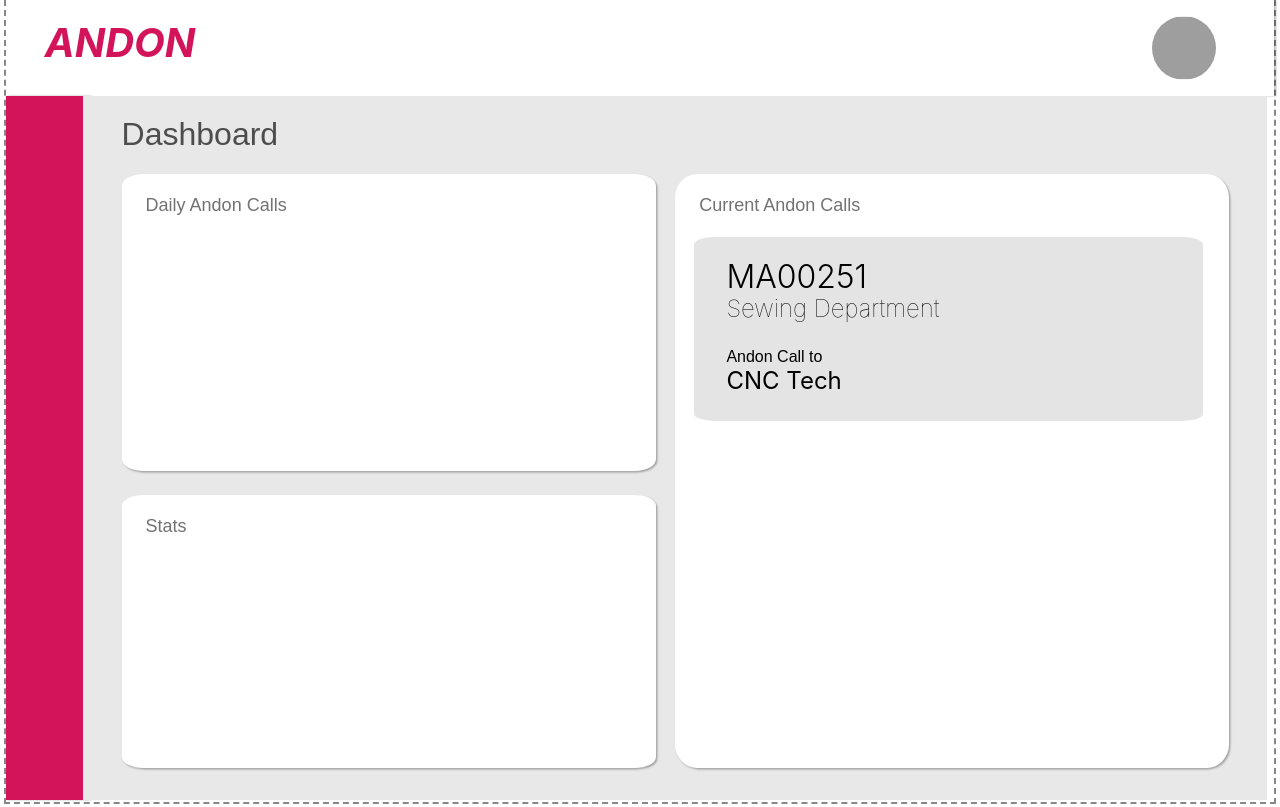
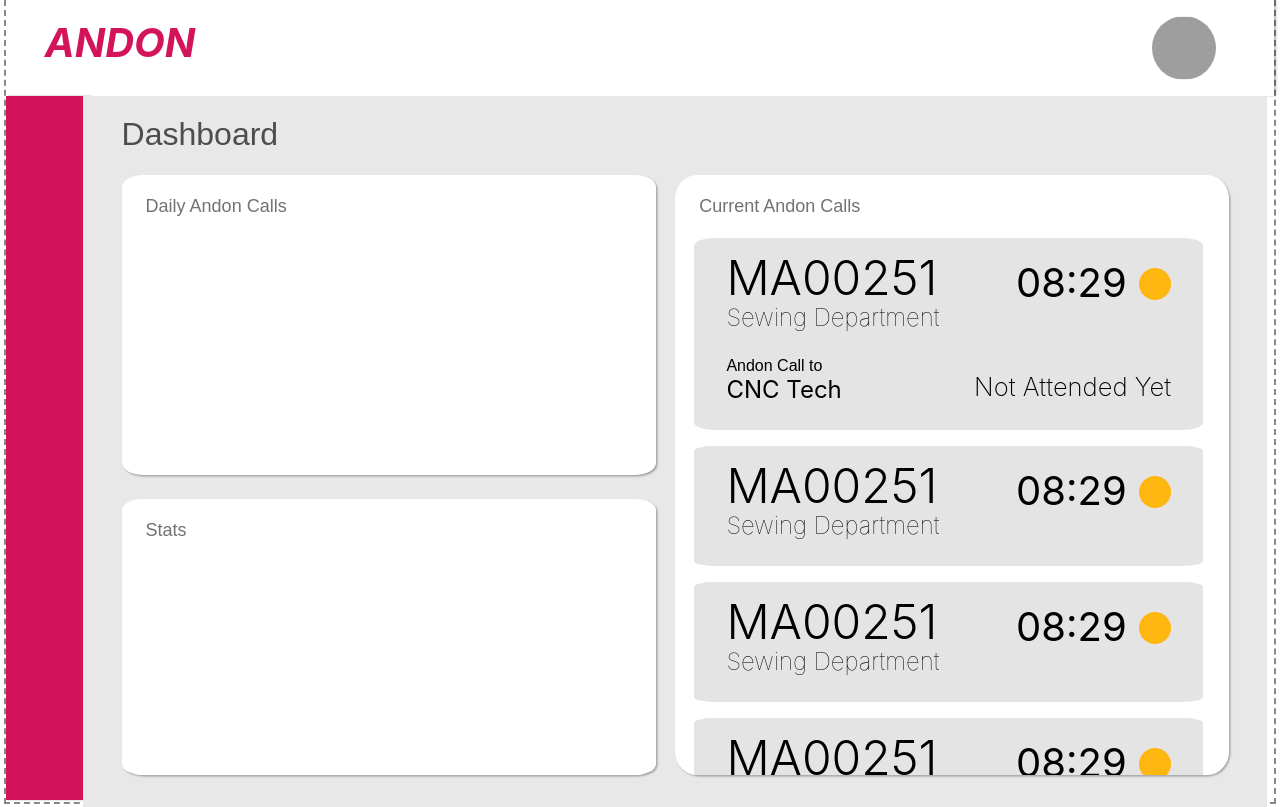
Before and after one commit to yasith46/AndonSystem-ManageConsole, a React (Vite) app: page / in a window 1280 px wide. Built offline with nearby package versions, Linux system fonts and the light colour scheme; grey boxes are pictures that could not be loaded.

Commit message:
added call cards

```diff
--- a/src/App.module.scss
+++ b/src/App.module.scss
@@ -115,13 +115,14 @@
     grid-column-start: 2;
     grid-column-end: 2;
     background-color: #FFFFFF;
-    overflow: visible;
+    overflow: auto;
     align-self: stretch;
     grid-row-end: 4;
     grid-row-start: 2;
     margin: 0vw 3vw 2.5vw 0vw;
     border-radius: 4%;
     box-shadow: 1.41px 1.41px 2px rgba(0, 0, 0, 0.3);
+    max-height: 75vh;
 }
 
 .graphtitle {}
@@ -133,6 +134,9 @@
     font-weight: 100;
     color: #727272;
     font-size: 2.25vh;
+    position: relative;
+    top: 0vw;
+    left: 0vw;
 }
 
 .callsat {
@@ -143,6 +147,8 @@
     display: grid;
     grid-template-columns: 1fr 1fr;
     line-height: 0;
+    align-self: start;
+    margin-bottom: 2vh;
 }
 
 .callname {
@@ -193,7 +199,7 @@
 
 .machinenum {
     font-weight: 300;
-    font-size: 4vh;
+    font-size: 6vh;
     line-height: 0;
     margin: 0vh 1vh 1vh 0vh;
 }
@@ -201,7 +207,7 @@
 .department {
     font-weight: 100;
     font-size: 3vh;
-    margin: 4vh 0px 0px;
+    margin: 5vh 0px 0px;
 }
 
 .calltotext {
@@ -218,4 +224,73 @@
     font-weight: 400;
 }
 
-.callsatright {}
+.callsatright {
+    padding-right: 2.5vw;
+    padding-top: 3.75vh;
+    padding-bottom: 5vh;
+    align-self: start;
+    display: inline-block;
+    overflow: hidden;
+}
+
+.time {}
+
+.timeblock {
+    display: grid;
+    grid-template-columns: 4fr 1fr;
+    font-weight: 100;
+    justify-items: end;
+    align-items: start;
+    align-content: space-between;
+    position: relative;
+    top: auto;
+    margin: 0px;
+}
+
+.time {
+    text-align: end;
+    font-weight: 400;
+    font-size: 5vh;
+    margin: 0vh;
+    position: relative;
+    line-height: .725;
+}
+
+.status {
+    background-color: #FFB70F;
+    height: 4vh;
+    width: 4vh;
+    border-radius: 1000%;
+    position: relative;
+    top: 0vh;
+    margin: 0vh 0vh 1vh;
+}
+
+.attended {
+    text-align: end;
+    font-size: 3.2vh;
+    font-weight: 200;
+    position: relative;
+    bottom: 0vh;
+    line-height: 1.1;
+    top: 6vh;
+}
+
+.space {}
+
+.att {}
+
+.att {
+    display: grid;
+    grid-template-columns: 1fr 1fr;
+    background-color: #e4e4e4;
+    margin-left: 1.5vw;
+    margin-right: 2vw;
+    margin-bottom: 2vh;
+    border-radius: 4%;
+    line-height: 0;
+}
+
+.calls {
+    overflow: visible;
+}
--- a/src/App.tsx
+++ b/src/App.tsx
@@ -1,4 +1,5 @@
 import styles from './App.module.scss';
+import Classnames from 'classnames';
 
 function App() {
     return (
@@ -18,6 +19,7 @@ function App() {
                 </div>
                 <div className={styles.currentcalls}>
                     <h3 className={styles.cardtitle}>Current Andon Calls</h3>
+                    <div className={styles.calls}>
                         <div className={styles.callsat}>
                             <div className={styles.callsatleft}>
                                 <h1 className={styles.machinenum}>MA00251</h1>
@@ -25,7 +27,62 @@ function App() {
                                 <h2 className={styles.calltotext}>Andon Call to</h2>
                                 <h3 className={styles.callto}>CNC Tech</h3>
                             </div>
-                        <div className={styles.callsatright} />
+                            <div className={styles.callsatright}>
+                                <div className={styles.timeblock}>
+                                    <h1 className={styles.time}>08:29</h1>
+                                    <div className={styles.status} />
+                                </div>
+                                <h1 className={styles.attended}>Not Attended Yet</h1>
+                            </div>
+                        </div>
+                        <div className={styles.att}>
+                            <div className={styles.callsatleft}>
+                                <h1 className={styles.machinenum}>MA00251</h1>
+                                <h3 className={styles.department}>Sewing Department</h3>
+                            </div>
+                            <div className={styles.callsatright}>
+                                <div className={styles.timeblock}>
+                                    <h1 className={styles.time}>08:29</h1>
+                                    <div className={styles.status} />
+                                </div>
+                            </div>
+                        </div>
+                        <div className={styles.att}>
+                            <div className={styles.callsatleft}>
+                                <h1 className={styles.machinenum}>MA00251</h1>
+                                <h3 className={styles.department}>Sewing Department</h3>
+                            </div>
+                            <div className={styles.callsatright}>
+                                <div className={styles.timeblock}>
+                                    <h1 className={styles.time}>08:29</h1>
+                                    <div className={styles.status} />
+                                </div>
+                            </div>
+                        </div>
+                        <div className={styles.att}>
+                            <div className={styles.callsatleft}>
+                                <h1 className={styles.machinenum}>MA00251</h1>
+                                <h3 className={styles.department}>Sewing Department</h3>
+                            </div>
+                            <div className={styles.callsatright}>
+                                <div className={styles.timeblock}>
+                                    <h1 className={styles.time}>08:29</h1>
+                                    <div className={styles.status} />
+                                </div>
+                            </div>
+                        </div>
+                        <div className={styles.att}>
+                            <div className={styles.callsatleft}>
+                                <h1 className={styles.machinenum}>MA00251</h1>
+                                <h3 className={styles.department}>Sewing Department</h3>
+                            </div>
+                            <div className={styles.callsatright}>
+                                <div className={styles.timeblock}>
+                                    <h1 className={styles.time}>08:29</h1>
+                                    <div className={styles.status} />
+                                </div>
+                            </div>
+                        </div>
                     </div>
                 </div>
             </div>
```
Lines whose indentation alone changed are shown as unchanged.
